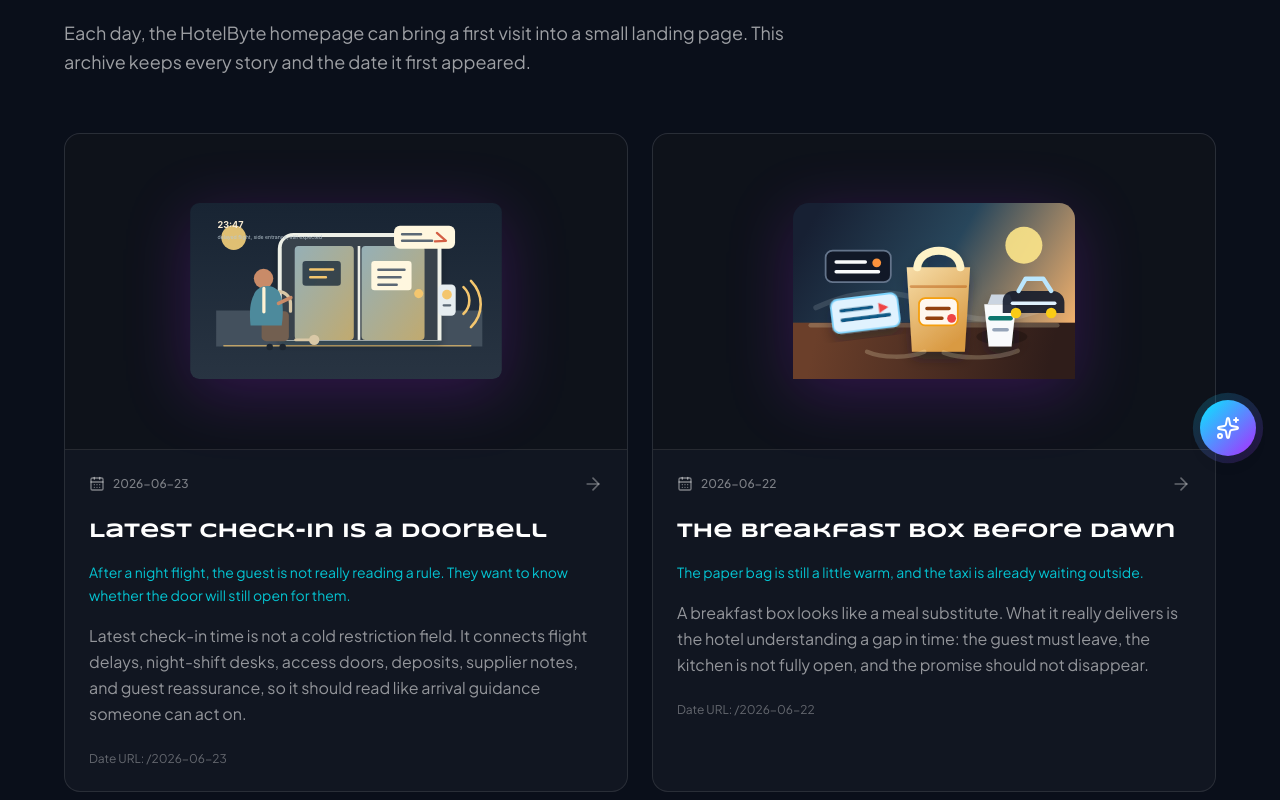
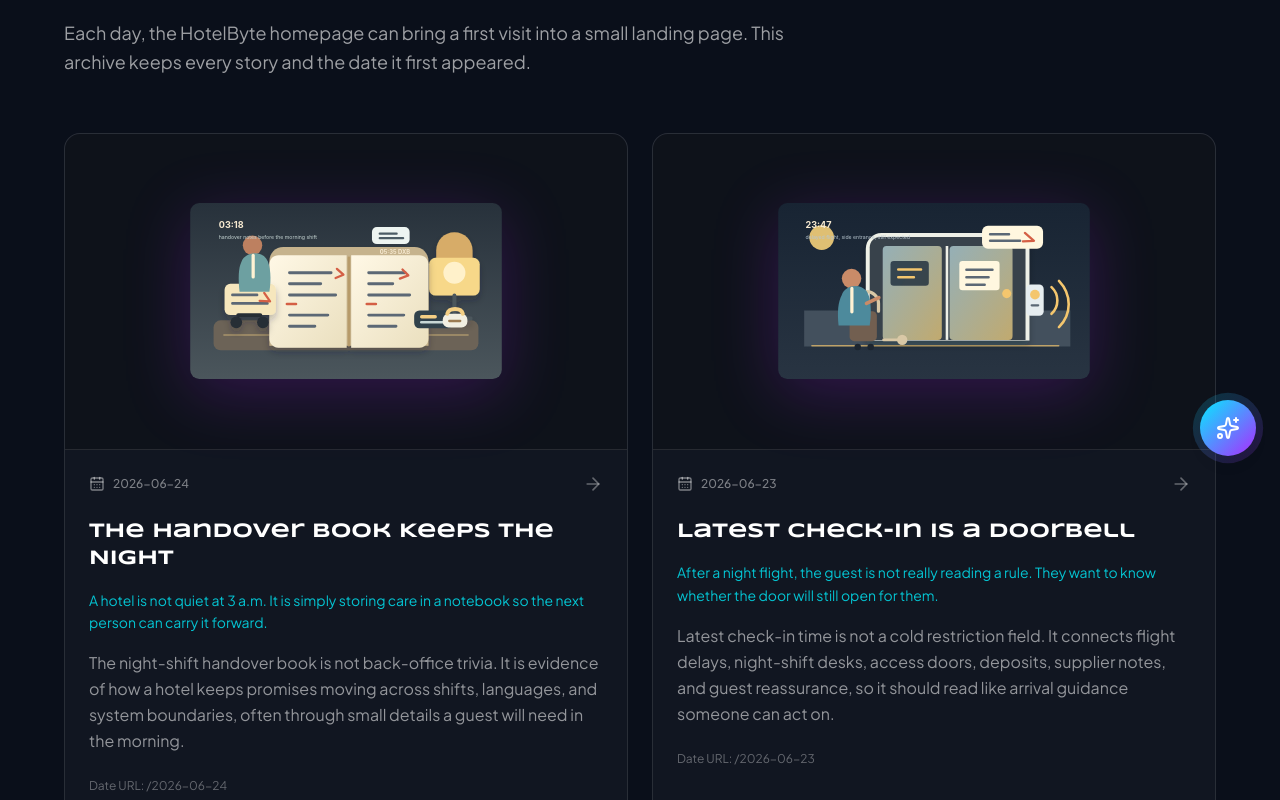
Before and after one commit to hotelbyte-com/hotelbyte-landing, a React (Vite) app: page /stories in a window 1280 px wide. Shown: the part 320-1120 px from the top of the page. Built offline with nearby package versions, Linux system fonts and the light colour scheme; no server answers.

Commit message:
Keep the night handover story alive

```diff
--- a/src/data/dailyStories.ts
+++ b/src/data/dailyStories.ts
@@ -1151,6 +1151,72 @@ export const dailyStories: DailyStory[] = [
     },
     generatedBy: 'codex-daily-story-publisher',
     generatedAt: '2026-06-23T10:13:14+04:00'
+  },
+  {
+    date: '2026-06-24',
+    slug: 'handover-book-keeps-the-night',
+    content: {
+      zh: {
+        title: '交接本把夜晚保存下来',
+        mood: '凌晨的酒店并不安静。它只是把很多关心人的动作写进一本本子里，等下一个人接住。',
+        theme: '夜班前台交接本里藏着哪些产品应该学会的细节',
+        summary:
+          '夜班交接本不是后台杂项，而是酒店如何让承诺跨过班次、语言和系统边界的证据。它记录的往往不是大事件，而是客人明早真正会需要的小事。',
+        body: [
+          '很多酒店的夜班交接本看起来并不宏大：一页纸、几行字、某个房号旁边的星号。“1208 客人凌晨到店，明早 7 点叫车去机场。”“316 小朋友发烧，早餐请送白粥。”“供应商订单备注显示双床，但客人电话确认想要大床，如果有房请优先调整。”这些句子不像产品文案，却比很多产品文案更接近服务的真实形状。',
+          '交接本厉害的地方，是它承认酒店工作不是一个人一次性完成的。白班承诺过的事，夜班要记得；夜班遇到的异常，早班要能继续处理；客人在前台说过的一句话，不应该因为换了同事就重新解释一遍。它把“我听见了”变成“下一位同事也会知道”。在旅行里，这种连续性比惊喜更可靠。',
+          '分销系统经常擅长保存结构化字段，却不一定擅长保存这类带上下文的小承诺。供应商备注、客人请求、航班变更、房型调整、押金说明、早餐例外，如果散在不同界面里，就会变成需要人脑临时拼回来的碎片。交接本提醒我们：好的系统不只存事实，还要帮助后来的人理解为什么这件事重要。',
+          'HotelByte 关心酒店分销基础设施，也应该关心这种朴素的服务传递。AI 可以总结，流程可以提醒，接口可以同步，但目标不是让前台变得像机器，而是让机器学会保护前台已经做出的照顾。凌晨那本交接本的真正价值，是让一个客人的旅程在换班之后仍然被记得。'
+        ],
+        ctaLabel: '返回 HotelByte 首页'
+      },
+      en: {
+        title: 'The Handover Book Keeps the Night',
+        mood: 'A hotel is not quiet at 3 a.m. It is simply storing care in a notebook so the next person can carry it forward.',
+        theme: 'What the night-shift front-desk handover book can teach product teams',
+        summary:
+          'The night-shift handover book is not back-office trivia. It is evidence of how a hotel keeps promises moving across shifts, languages, and system boundaries, often through small details a guest will need in the morning.',
+        body: [
+          'A hotel night-shift handover book rarely looks grand: one page, a few lines, an asterisk beside a room number. “Room 1208 arrived after midnight, needs a 7 a.m. taxi to the airport.” “Room 316 has a child with a fever, please send plain congee at breakfast.” “Supplier note says twin beds, but the guest called to ask for a king; adjust first if one opens.” These sentences do not sound like product copy, but they are often closer to the real shape of service than product copy is.',
+          'The power of the handover book is that it admits hotel work is not completed by one person in one sitting. What the day shift promised, the night shift must remember. What the night shift discovers, the morning shift must be able to continue. A guest should not have to explain the same anxious detail again just because a new colleague is behind the desk. The book turns “I heard you” into “the next person will know too.” In travel, that continuity is often more valuable than surprise.',
+          'Distribution systems are usually good at storing structured fields, but less good at preserving these small contextual promises. Supplier notes, guest requests, flight changes, room-type adjustments, deposit explanations, breakfast exceptions: when they are scattered across screens, people have to rebuild the story from fragments. The handover book offers a better lesson. A useful system does not only store facts; it helps the next person understand why a fact matters.',
+          'HotelByte cares about hotel distribution infrastructure, and that means caring about this plain form of service transfer too. AI can summarize, workflows can remind, and APIs can synchronize, but the goal is not to make front-desk teams behave like machines. It is to help machines protect the care those teams have already offered. The real value of the notebook at 3 a.m. is that a guest’s journey can still be remembered after the shift changes.'
+        ],
+        ctaLabel: 'Back to the HotelByte homepage'
+      }
+    },
+    visual: {
+      src: '/daily/2026-06-24.svg',
+      alt: {
+        zh: '凌晨酒店前台的交接本摊开在柜台上，旁边有房卡、叫车便签、早餐托盘和一盏暖色台灯，远处能看到夜班员工与清晨航班时间。',
+        en: 'A night-shift hotel handover book lies open on the front desk beside key cards, a taxi note, a breakfast tray, and a warm lamp, with a night colleague and early flight time in the background.'
+      },
+      caption: {
+        zh: '交接本把零散备注变成连续服务：下一位同事知道，客人的早晨就少一分重新解释。',
+        en: 'A handover book turns scattered notes into continuous service: when the next colleague knows, the guest has less to explain in the morning.'
+      }
+    },
+    nextThemeSeeds: {
+      zh: [
+        '自助入住密码为什么需要像酒店员工一样会安抚人',
+        '一张叫车便签如何把凌晨前台、司机和赶飞机的客人连起来',
+        '早餐例外请求为什么是酒店分销里最容易被低估的服务信号',
+        '供应商备注从自由文本变成行动清单时，哪些温度不能丢',
+        '清晨大堂第一杯水怎样说明旅行行业真正卖的是被照看的感觉'
+      ],
+      en: [
+        'Why self-check-in codes need to reassure people the way hotel staff do',
+        'How one taxi note connects the night desk, a driver, and a guest catching an early flight',
+        'Why breakfast exception requests are one of the most underrated service signals in hotel distribution',
+        'What warmth must survive when supplier notes become actionable checklists',
+        'How the first glass of water in a morning lobby explains that travel sells the feeling of being looked after'
+      ]
+    },
+    cta: {
+      href: '/'
+    },
+    generatedBy: 'codex-daily-story-publisher',
+    generatedAt: '2026-06-24T10:12:58+04:00'
   }
 ];
 
```
Also changed, not shown: public/daily/2026-06-24.svg (added).
